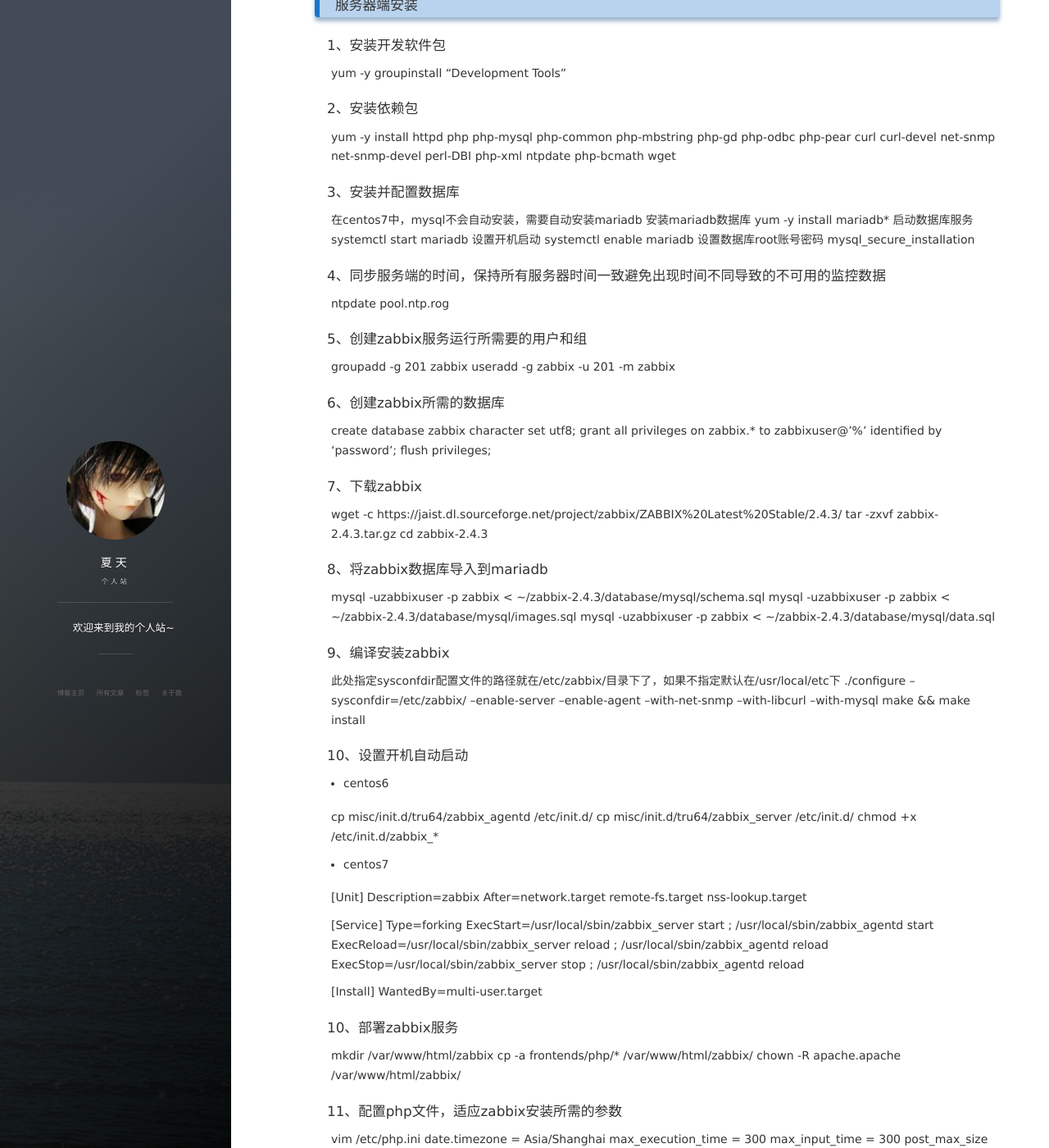
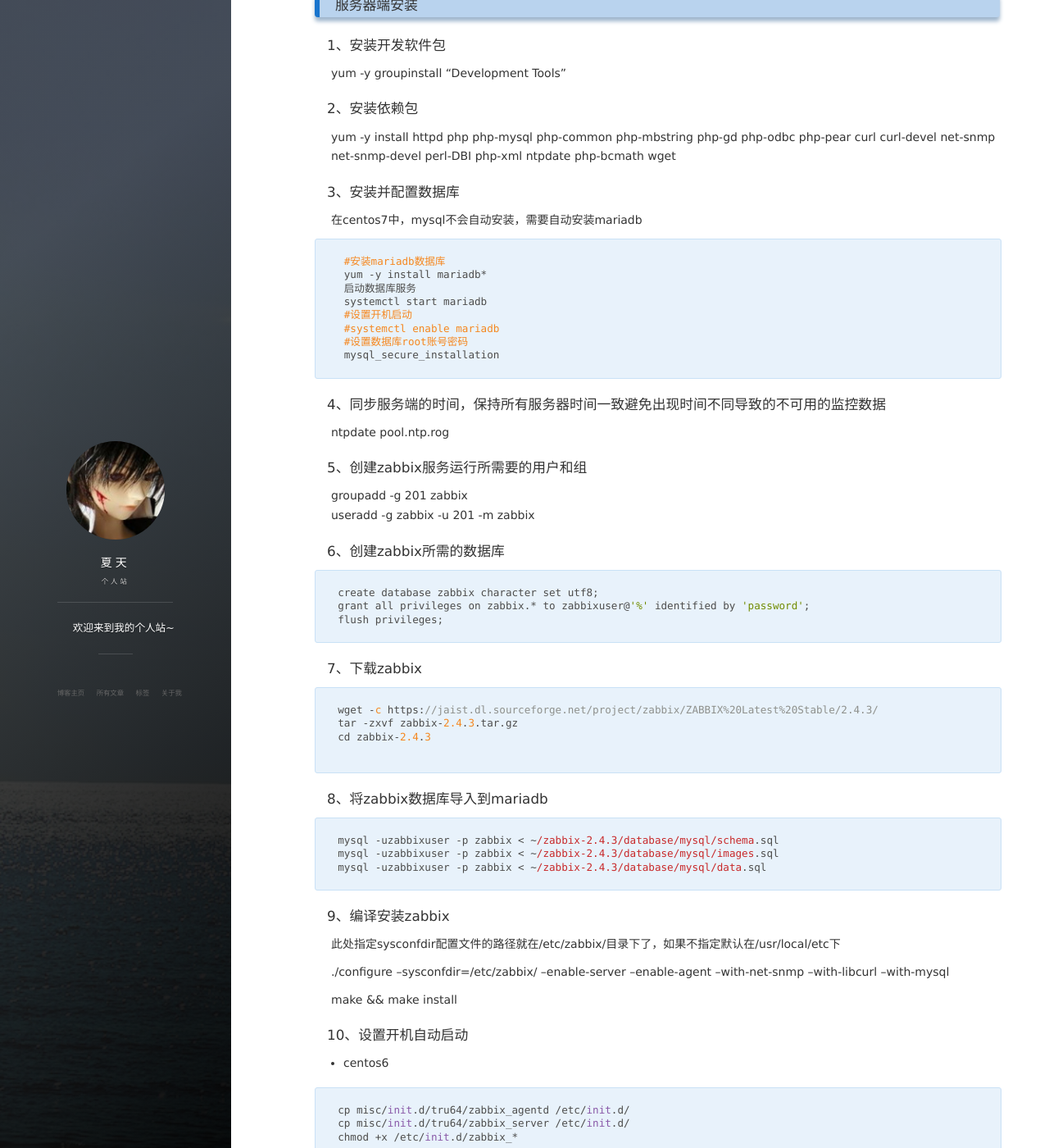
Before and after one commit to sdyz5210/sdyz5210.github.io, a Jekyll site: the page built from _posts/2017-11-7-install-zabbix-on-centos7.md, in a window 1280 px wide and 1400 px high, scrolled down 310 px. Shown: the whole window at 82% size. Built offline with Jekyll 4.4.1, drawn with Linux system fonts in a browser that asks for light colours; nearby versions of some CDN libraries; comment, search, counter and statistics services are not loaded; some of the changed text lies outside the part shown.

Commit message:
学习zabbix监控软件的安装

````diff
--- a/_posts/2017-11-7-install-zabbix-on-centos7.md
+++ b/_posts/2017-11-7-install-zabbix-on-centos7.md
@@ -25,14 +25,17 @@
 #### 3、安装并配置数据库
 
 在centos7中，mysql不会自动安装，需要自动安装mariadb
-安装mariadb数据库
-yum -y install mariadb*
-启动数据库服务
-systemctl start mariadb
-设置开机启动
-systemctl enable mariadb
-设置数据库root账号密码
-mysql_secure_installation
+
+```
+ #安装mariadb数据库
+ yum -y install mariadb*
+ 启动数据库服务
+ systemctl start mariadb
+ #设置开机启动
+ #systemctl enable mariadb
+ #设置数据库root账号密码
+ mysql_secure_installation
+```
 
 #### 4、同步服务端的时间，保持所有服务器时间一致避免出现时间不同导致的不可用的监控数据
 
@@ -45,37 +48,49 @@
 
 #### 6、创建zabbix所需的数据库
 
+```
 create database zabbix character set utf8;
 grant all privileges on zabbix.* to zabbixuser@'%' identified by 'password';
 flush privileges;
+```
 
 #### 7、下载zabbix
+
+```
 wget -c https://jaist.dl.sourceforge.net/project/zabbix/ZABBIX%20Latest%20Stable/2.4.3/
 tar -zxvf zabbix-2.4.3.tar.gz
 cd zabbix-2.4.3
 
+```
+
 #### 8、将zabbix数据库导入到mariadb
 
+```
 mysql -uzabbixuser -p zabbix < ~/zabbix-2.4.3/database/mysql/schema.sql
 mysql -uzabbixuser -p zabbix < ~/zabbix-2.4.3/database/mysql/images.sql
 mysql -uzabbixuser -p zabbix < ~/zabbix-2.4.3/database/mysql/data.sql
+```
 
 #### 9、编译安装zabbix
 
 此处指定sysconfdir配置文件的路径就在/etc/zabbix/目录下了，如果不指定默认在/usr/local/etc下
+
 ./configure --sysconfdir=/etc/zabbix/ --enable-server --enable-agent --with-net-snmp --with-libcurl --with-mysql
+
 make && make install
 
 #### 10、设置开机自动启动
 
 * centos6
 
+```
 cp misc/init.d/tru64/zabbix_agentd /etc/init.d/
 cp misc/init.d/tru64/zabbix_server /etc/init.d/
 chmod +x /etc/init.d/zabbix_*
-
+```
 * centos7
 
+```
 [Unit]
 Description=zabbix
 After=network.target remote-fs.target nss-lookup.target
@@ -88,23 +103,33 @@
 
 [Install]
 WantedBy=multi-user.target
+```
 
 #### 10、部署zabbix服务
+
+```
 mkdir /var/www/html/zabbix
 cp -a frontends/php/* /var/www/html/zabbix/
 chown -R  apache.apache /var/www/html/zabbix/
+```
 
 #### 11、配置php文件，适应zabbix安装所需的参数
+
+```
 vim /etc/php.ini
 date.timezone = Asia/Shanghai
 max_execution_time = 300
 max_input_time = 300
 post_max_size = 32M
+```
 
 #### 12、配置apache
-	暂未做特殊配置
+
+```
+ #暂未做特殊配置
 vim /etc/httpd/conf/httpd.conf
 ServerName 127.0.0.1:80
+```
 
 #### 13、zabbix server 配置
 
@@ -138,21 +163,27 @@
 #### 1、安装开发环境
 
 yum -y groupinstall "Development Tools"
+
 yum –y install ntpdate
 
 #### 2、同步时间
+
 ntpdate pool.ntp.org
 
 #### 3、创建zabbix用户和组
 groupadd  -g 201 zabbix
+
 useradd -g zabbix -u 201 -m zabbix
 
 #### 4、安装
+
+```
 tar xf zabbix-2.4.3.tar.gz
 tar -zxvf zabbix-2.4.3.tar.gz
 cd zabbix-2.4.3
 ./configure --sysconfdir=/etc/zabbix --enable-agent
 make && make install
+```
 
 #### 5、设置agent自动运行
 
````
